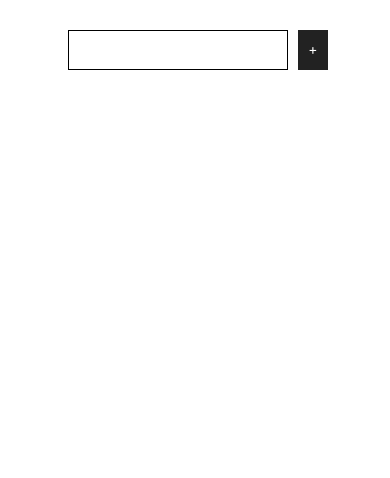
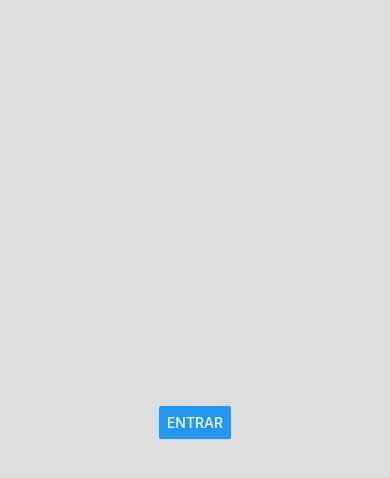
Before and after one commit to douglasb20/AulaReactNative, a React Native app: screen / in a window 390 px wide. Shown: the top 478 px of the page. Built offline with nearby package versions, Linux system fonts and the light colour scheme.

Commit message:
aulda de modal simples

```diff
--- a/App.js
+++ b/App.js
@@ -4,7 +4,8 @@ View,
 Text,
 TextInput,
 StyleSheet,
-Switch,
+Button,
+Modal,
 TouchableOpacity,
 Image,
 Keyboard,
@@ -12,64 +13,43 @@ FlatList
 
 } from 'react-native';
 
-import AsyncStorage from '@react-native-async-storage/async-storage';
 
 export default class App extends Component{
 
 	constructor(props){
 		super(props);
 		this.state = {
-			input: '',
-			nome: ''
+			modalVisible: false
 		};
-
-		this.gravaNome = this.gravaNome.bind(this)
-
+        this.entrar = this.entrar.bind(this);
+        this.fechar = this.fechar.bind(this);
 	}
 
-	// ComponentDidMount - Quando o componente é montado em tela
-	async componentDidMount(){
-		await AsyncStorage.getItem('nome').then( (value) => {
-			this.setState({
-				nome: value
-			})
-		} );
+	entrar(){
+		this.setState({
+			modalVisible: true
+		})
 	}
 
-	//ComponentDidUpdate - Toda vez que um state é atualizado, fazer algo
-	async componentDidUpdate(_, prevState){
-		const nome = this.state.nome;
-		if(prevState !== nome){
-			await AsyncStorage.setItem('nome', nome);
-		}
-	}
-
-	gravaNome(){
+	fechar(){
 		this.setState({
-			nome: this.state.input,
-			input: ''
-		});
-		alert('Salvo com sucesso');
-		Keyboard.dismiss();
+			modalVisible: false
+		})
 	}
 
 	render(){
 
 		return(
 			<View style={styles.container}>
-				<View style={styles.viewInput}>
-					<TextInput
-						style={styles.input}
-						value={this.state.input}
-						onChangeText={(text) => this.setState({input: text})}
-						underlineColorAndroid="transparent"
-					/>
-					<TouchableOpacity onPress={this.gravaNome}>
-						<Text style={styles.botao}>+</Text>
-					</TouchableOpacity>
-				</View>
-				<Text style={styles.nome}>{this.state.nome}</Text>
-
+				<Button title='Entrar' onPress={this.entrar} />
+				<Modal animationType='fade' visible={this.state.modalVisible}>
+					<View style={{backgroundColor:'#292929', flex:1}}>
+						<Text style={{color:'#FFF', fontSize:18}}>
+							Seja Bem-vindo!
+						</Text>
+						<Button title="Fechar" onPress={this.fechar}/>
+					</View>
+				</Modal>
 			</View>
 		);
 
@@ -80,32 +60,9 @@ export default class App extends Component{
 const styles = StyleSheet.create({
 	container:{
         flex       : 1,
-		marginTop: 20,
-		alignItems:'center'
+		alignItems:'center',
+		justifyContent: 'center',
+		backgroundColor: '#DDD'
 	},
-	viewInput:{
-		flexDirection: 'row',
-		alignItems:'center',
-	},
-	input:{
-		flex:1,
-		height: 40,
-		borderColor: '#000',
-		borderWidth: 1,
-		margin: 10,
-	},
-	botao:{
-		backgroundColor: '#222',
-		color: '#FFF',
-		height:40,
-		padding: 10,
-		marginRight: 4
-	},
-	nome:{
-		marginTop: 15,
-		fontSize:30,
-		textAlign: 'center',
-		color: '#000'
-	}
 
 });
```
